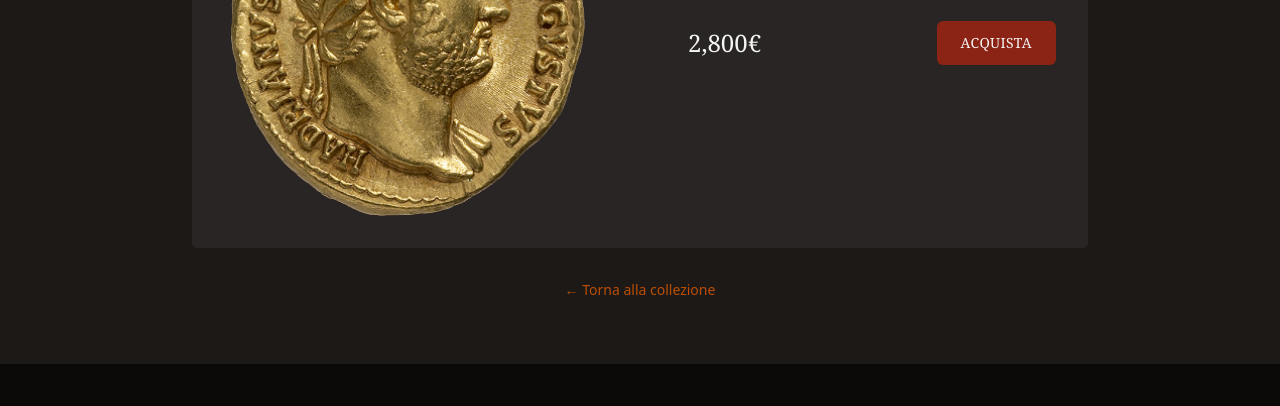
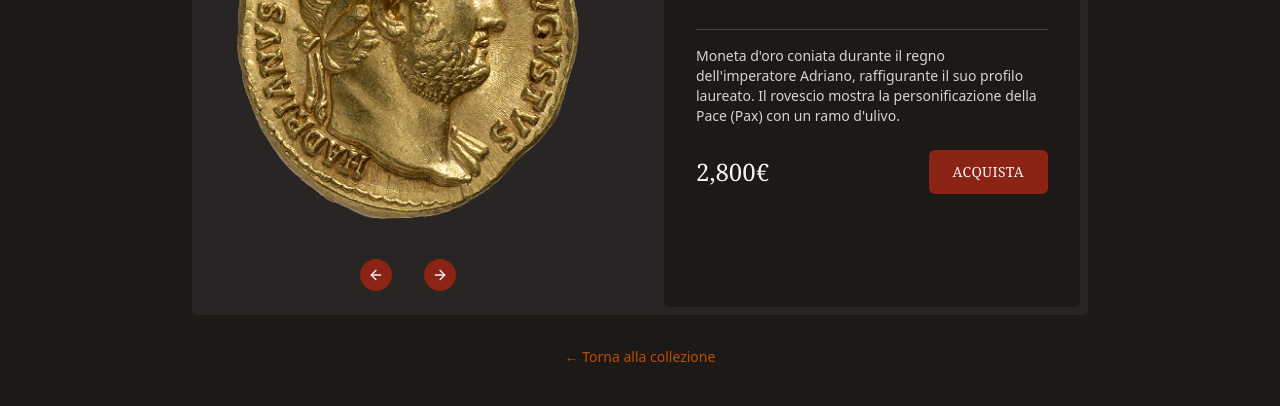
Before and after one commit to Stedamb/LuxCoin, an Astro site: page /coin/aureo-di-adriano in a window 1280 px wide. Shown: the part 312-718 px from the top of the page. Built offline with nearby package versions, Linux system fonts and the light colour scheme; Astro itself is replaced by a stand-in of ours.

Commit message:
wip: coin detail page

```diff
--- a/src/components/react/CoinCard.tsx
+++ b/src/components/react/CoinCard.tsx
@@ -1,10 +1,13 @@
+import React from 'react';
+
 export interface Coin {
   id: number;
   name: string;
   period: string;
   description: string;
   price: number;
-  image: string;
+  image: string;       // Main image (for backward compatibility)
+  images?: string[];   // Array of additional images
   slug: string;
 }
 
@@ -14,7 +17,7 @@ interface CoinCardProps {
 
 export function CoinCard({ coin }: CoinCardProps) {
   return (
-    <div className="bg-stone-800 h-full flex flex-col bg-opacity-80 rounded-sm overflow-hidden hover:shadow-lg transition-shadow">
+    <div className="bg-stone-800 h-full flex flex-col bg-opacity-80 rounded-sm overflow-hidden hover:shadow-lg hover:transform hover:scale-[.98] transition-all duration-300 ease-in-out">
       <div className="aspect-square overflow-hidden p-6">
         <img
           src={coin.image}
--- /dev/null
+++ b/src/components/react/CoinImageCarousel.tsx
@@ -0,0 +1,61 @@
+import {
+  Carousel,
+  CarouselContent,
+  CarouselItem,
+  CarouselNext,
+  CarouselPrevious,
+} from "../ui/carousel";
+
+interface CoinImageCarouselProps {
+  images: string[];
+  altText: string;
+}
+
+export function CoinImageCarousel({ images, altText }: CoinImageCarouselProps) {
+  // Make sure we have at least one image
+  const imageList = images.length > 0 ? images : [''];
+
+  return (
+    <div className="w-full">
+      <Carousel opts={{ loop: true, align: "center" }} className="w-full">
+        <CarouselContent>
+          {imageList.map((image, index) => (
+            <CarouselItem key={index} className="basis-[90%]">
+              <div className="aspect-square p-4">
+                <img
+                  src={image}
+                  alt={`${altText} - Image ${index + 1}`}
+                  className="w-full h-full object-cover rounded-sm"
+                />
+              </div>
+            </CarouselItem>
+          ))}
+        </CarouselContent>
+
+        {imageList.length > 1 && (
+          <div className="absolute bottom-[-40px] left-1/2">
+            <CarouselPrevious className="bg-primary hover:bg-accent border-0 text-stone-100 hover:text-stone-100" />
+            <CarouselNext className="bg-primary hover:bg-accent border-0 text-stone-100 hover:text-stone-100" />
+          </div>
+        )}
+      </Carousel>
+
+      {/* {imageList.length > 1 && (
+        <div className="hidden md:flex gap-2 mt-4 overflow-x-auto pb-2 justify-center">
+          {imageList.map((image, index) => (
+            <div
+              key={index}
+              className="relative flex-shrink-0 w-16 h-16 rounded-sm overflow-hidden border-2 border-stone-700 hover:border-primary cursor-pointer transition-all"
+            >
+              <img
+                src={image}
+                alt={`${altText} thumbnail ${index + 1}`}
+                className="w-full h-full object-cover"
+              />
+            </div>
+          ))}
+        </div>
+      )} */}
+    </div>
+  );
+}
--- a/src/content/coins/aureo-di-adriano.md
+++ b/src/content/coins/aureo-di-adriano.md
@@ -4,5 +4,7 @@ name: "Aureo di Adriano"
 period: "117-138 d.C."
 price: 2800
 image: "/coin.png"
+images: ["/coin-reverse.png", "/coin-detail.png"]
+metal: "gold"
 ---
-Moneta d'oro coniata durante il regno dell'imperatore Adriano, raffigurante il suo profilo laureato.
+Moneta d'oro coniata durante il regno dell'imperatore Adriano, raffigurante il suo profilo laureato. Il rovescio mostra la personificazione della Pace (Pax) con un ramo d'ulivo.
--- a/src/content/config.ts
+++ b/src/content/config.ts
@@ -9,6 +9,8 @@ const coinsCollection = defineCollection({
     period: z.string(),
     price: z.number(),
     image: z.string(),
+    images: z.array(z.string()).optional(),
+    metal: z.string().optional(),
   }),
 });
 
--- a/src/layouts/main.astro
+++ b/src/layouts/main.astro
@@ -2,6 +2,7 @@
 import '../styles/global.css';
 import Navbar from '../components/Navbar.astro';
 import Footer from '../components/Footer.astro';
+import { ViewTransitions } from 'astro:transitions';
 
 interface Props {
   title: string;
@@ -22,6 +23,7 @@ const { title } = Astro.props;
 		<link href="https://fonts.googleapis.com/css2?family=Cinzel:wght@400;600;700&family=Cormorant+Garamond:wght@400;500;600&display=swap" rel="stylesheet">
 
 		<title>{title}</title>
+		<ViewTransitions />
 	</head>
 	<body class="bg-stone-900 text-stone-700">
 		<div class="relative">
@@ -31,5 +33,44 @@ const { title } = Astro.props;
 			</main>
 			<Footer />
 		</div>
-	</body>
+		<script>
+		// Enhanced page transitions script
+		document.addEventListener('astro:page-load', () => {
+		  // Add animation classes to elements after page load
+		  const animatedElements = document.querySelectorAll('.animate-on-load');
+		  animatedElements.forEach(element => {
+		    setTimeout(() => {
+		      element.classList.add('animate-visible');
+		    }, 100); // Small delay to ensure DOM is ready
+		  });
+
+		  // Add hover animations to coin items
+		  const coinItems = document.querySelectorAll('.coin-item');
+		  coinItems.forEach(item => {
+		    item.addEventListener('mouseenter', () => {
+		      item.classList.add('coin-hover');
+		    });
+		    item.addEventListener('mouseleave', () => {
+		      item.classList.remove('coin-hover');
+		    });
+		  });
+		});
+
+		// Handle transition issues
+		document.addEventListener('astro:after-swap', () => {
+		  // This runs after the new page content has been swapped in
+		  // Reset scroll position for new page
+		  window.scrollTo(0, 0);
+		});
+
+		// Fallback for browsers that don't support view transitions
+		document.addEventListener('astro:before-preparation', (event) => {
+		  // Add fallback animation classes if needed
+		  if (!document.startViewTransition) {
+		    // Use a different approach for fallback
+		    document.documentElement.classList.add('no-view-transition');
+		  }
+		});
+	</script>
+</body>
 </html>
--- a/src/pages/coin/[slug].astro
+++ b/src/pages/coin/[slug].astro
@@ -1,6 +1,7 @@
 ---
 import MainLayout from '../../layouts/main.astro';
 import { getCollection, getEntry } from 'astro:content';
+import { CoinImageCarousel } from '../../components/react/CoinImageCarousel';
 
 // Generate static paths for all coins
 export async function getStaticPaths() {
@@ -16,20 +17,23 @@ const { coin } = Astro.props;
 ---
 
 <MainLayout title={`${coin.data.name} - LuxCoin`}>
-  <section class="pt-32 pb-16">
+  <section class="pt-24 lg:pt-32 pb-16">
     <div class="container mx-auto px-4">
       <div class="max-w-4xl mx-auto">
+        <h1 class="font-serif text-3xl md:text-4xl text-stone-100 mb-4 lg:hidden">
+          {coin.data.name}
+        </h1>
         <div class="bg-stone-800 bg-opacity-80 rounded-sm overflow-hidden">
           <div class="grid md:grid-cols-2 gap-8">
-            <div class="p-8">
-              <img
-                src={coin.data.image}
-                alt={coin.data.name}
-                class="w-full h-auto rounded-sm"
+            <div class="py-2 lg:pt-8 lg:pb-20">
+              <CoinImageCarousel
+                images={coin.data.images ? [coin.data.image, ...coin.data.images] : [coin.data.image]}
+                altText={coin.data.name}
+                client:load
               />
             </div>
-            <div class="p-8">
-              <h1 class="font-serif text-3xl md:text-4xl text-stone-100 mb-2">
+            <div class="m-2 mt-8 lg:mt-2 p-4 lg:p-8 flex flex-col justify-center items-center bg-stone-900 bg-opacity-80 rounded-sm">
+              <h1 class="font-serif text-3xl md:text-4xl text-stone-100 mb-2 hidden lg:block">
                 {coin.data.name}
               </h1>
               <p class="text-stone-400 text-lg mb-4">{coin.data.period}</p>
```
Also changed, not shown: public/coin-detail.png (added), public/coin-reverse.png (added).
